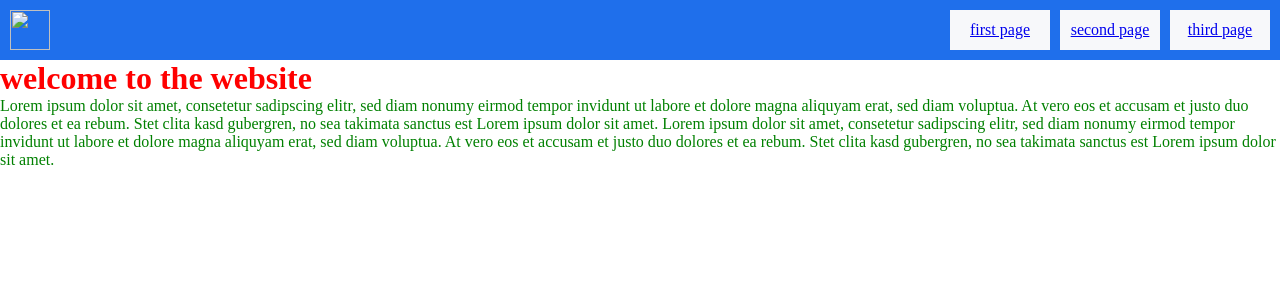
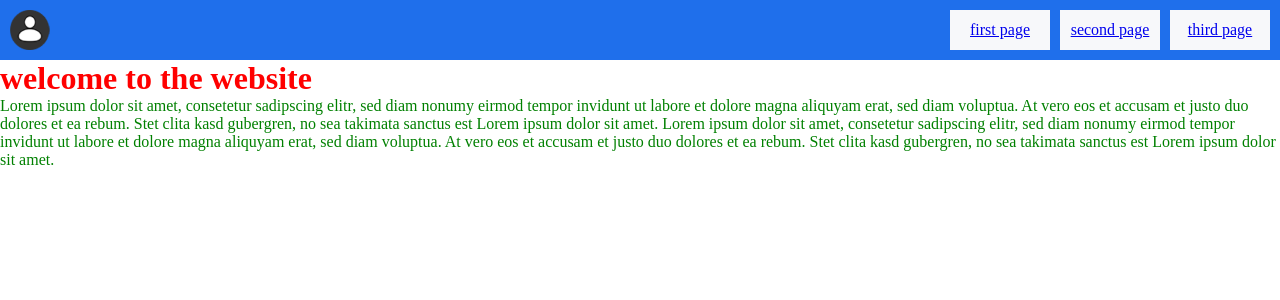
Before and after one commit to eliassteiner1/portfolio, a Jekyll site: the page built from index.html, in a window 1280 px wide. Shown: the top 300 px of the page. Built offline with Jekyll 4.4.1, drawn with Linux system fonts in a browser that asks for light colours.

Commit message:
jekyll basic structure fix

```diff
--- a/_includes/nav.html
+++ b/_includes/nav.html
@@ -1,6 +1,6 @@
 <nav class="nav-bar">
-    <a href="{ / | relative_url }" class="nav-home"><img src="{ /images/favicon.png | relative_url }" href class="nav-home-icon"></a>
-    <a href="{ 7page1 | relative_url }" class="nav-button">first page</a>
-    <a href="{ 7page2 | relative_url }" class="nav-button">second page</a>
-    <a href="{ 7page3 | relative_url }" class="nav-button">third page</a>
+    <a href="{{ '/' | relative_url }}" class="nav-home"><img src="{{ '/images/favicon.png' | relative_url }}" class="nav-home-icon"></a>
+    <a href="{{ '/page1/' | relative_url }}" class="nav-button">first page</a>
+    <a href="{{ '/page2/' | relative_url }}" class="nav-button">second page</a>
+    <a href="{{ '/page3/' | relative_url }}" class="nav-button">third page</a>
 </nav>
--- a/_layouts/default.html
+++ b/_layouts/default.html
@@ -11,7 +11,7 @@
   <!-- website title shown in browser tabs. should vary depending on the page (html file) the user is on -->
   <title>{{ page.title }}</title>
   <!-- icon shown in browser tab. I guess should be the same for alll pages (html files) -->
-  <link rel="icon" href="{ /images/favicon.png | relative_url }" type="image/png">
+  <link rel="icon" href="{{ '/images/favicon.png' | relative_url }}" type="image/png">
   <!-- defines an external stylesheet. could also be hosted elsewhere (like when using bootstrap for example) -->
   <link rel="stylesheet" href="{{ '/css/style.css' | relative_url }}">
 </head>
```
